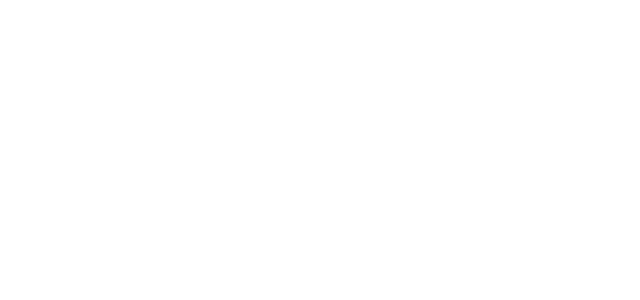
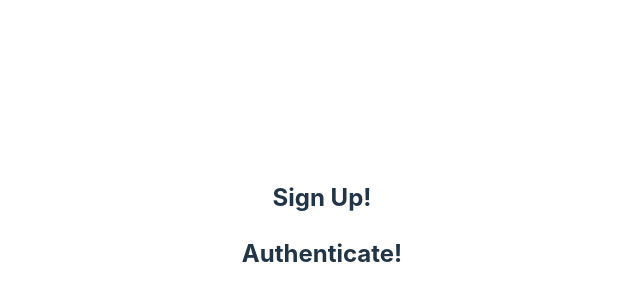
Before and after one commit to cat-thebeesknees/Block-27-WS, a React (Vite) app in the folder React Forms/: page / in a window 1280 px wide. Shown: the part 174-474 px from the top of the page, without its empty margins (318-958 px from the left). Built offline with nearby package versions, Linux system fonts and the light colour scheme.

Commit message:
completed steps 1 through 5 on tab 2. First tab is complete.

```diff
--- a/React Forms/src/App.jsx
+++ b/React Forms/src/App.jsx
@@ -1,14 +1,16 @@
 import { useState } from 'react'
 import './App.css'
+import SignUpForm from './components/SignUpForm'
+import Authenticate from './components/Authenitcate'
 
-function App() {
+export default function App() {
 
 
   return (
     <>
+    <SignUpForm />
+    <Authenticate />
 
     </>
-  )
+  );
 }
-
-export default App
--- /dev/null
+++ b/React Forms/src/components/Authenitcate.jsx
@@ -0,0 +1,7 @@
+import React from "react";
+
+
+export default function Authenticate() {
+
+    return <h2>Authenticate!</h2>;
+}
--- /dev/null
+++ b/React Forms/src/components/SignUpForm.jsx
@@ -0,0 +1,8 @@
+import React from "react";
+
+
+export default function SignUpForm() {
+
+    return <h2>Sign Up!</h2>;
+
+}
```
